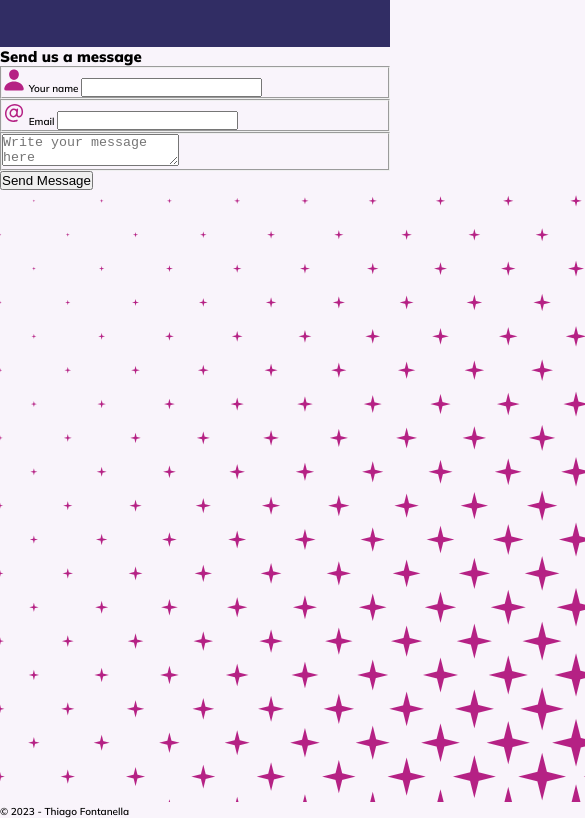
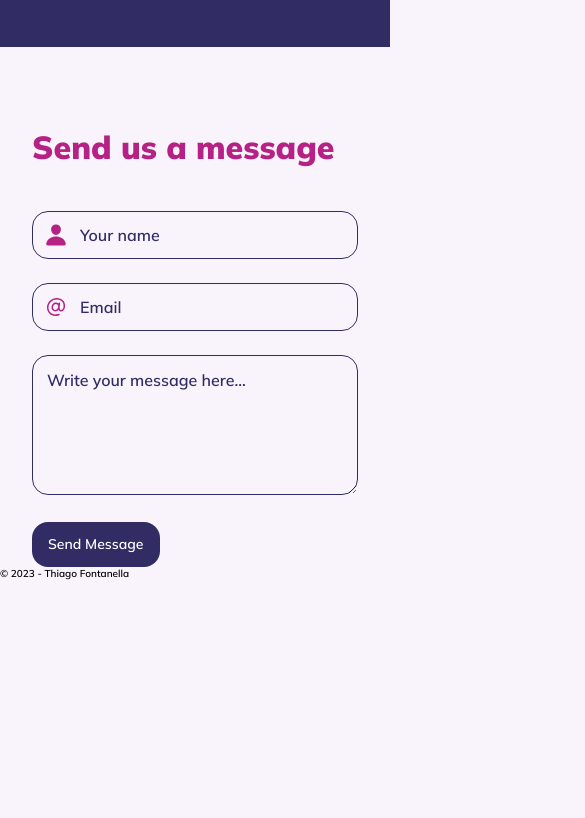
Before and after one commit to Thiagofrf/explore-with-no-limits, a plain HTML site: page index.html in a window 390 px wide. Shown: the part 2033-2851 px from the top of the page, 585 px wide, since content can reach past the window. After the commit the page ends 2613 px from the top, so only its background shows below. Drawn offline with Linux system fonts and the light colour scheme.

Commit message:
feature: finish mobile form section styling

```diff
--- a/index.html
+++ b/index.html
@@ -66,7 +66,7 @@
                         <input type="email" name="" id="">
                     </fieldset>
                     <fieldset>
-                        <textarea name="" id="" placeholder="Write your message here"></textarea>
+                        <textarea name="" id="" placeholder="Write your message here..."></textarea>
                     </fieldset>
                     <button type="submit">Send Message</button>
                 </form>
--- a/style.css
+++ b/style.css
@@ -8,6 +8,7 @@
     --main-bg: #F9F4FB;
     --main-color: #B52184;
     --secondary-color: #312D64;
+    --base-font: 'Mulish', sans-serif;
     font-size: 62.5%;
     font-family: 'Mulish', sans-serif;
 }
@@ -88,3 +89,75 @@ section:nth-child(2) {
     font-size: 1.6rem;
     font-weight: 600;
 }
+
+section:nth-child(3) {
+    padding: 0 3.2rem;
+}
+
+.form-area > h2 {
+    margin-top: 8rem;
+    font-size: 3.2rem;
+    color: var(--main-color);
+    font-weight: 900;
+    margin-bottom: 4.4rem;
+}
+
+.form-area fieldset {
+    border: none;
+    position: relative;
+    margin-bottom: 2.4rem;
+}
+
+.form-area fieldset label {
+    position: absolute;
+    display: flex;
+    align-items: center;
+    top: 1.2rem;
+    left: 1.2rem;
+    font-size: 1.6rem;
+    font-weight: 600;
+    color: var(--secondary-color);
+}
+
+.form-area fieldset label img {
+    margin-right: 1.2rem;
+}
+
+.form-area fieldset input, .form-area fieldset textarea {
+    border: 0.15rem solid var(--secondary-color);
+    border-radius: 1.6rem;
+    width: 100%;
+    height: 4.8rem;
+    background: transparent;
+    padding: 1.4rem;
+}
+
+.form-area fieldset textarea {
+    height: 14rem;
+}
+
+.form-area fieldset textarea::placeholder {
+    font-size: 1.6rem;
+    font-weight: 600;
+    color: var(--secondary-color);
+    font-family: var(--base-font);
+}
+
+.form-area button {
+    height: 4.5rem;
+    padding: 1.6rem;
+    background-color: var(--secondary-color);
+    border: none;
+    border-radius: 1.6rem;
+    color: #FFF;
+    font-size: 1.4rem;
+    font-weight: 600;
+    font-family: var(--base-font);
+    text-align: center;
+    display: flex;
+    align-items: center;
+}
+
+.form-bg-area {
+    display: none;
+}
```
